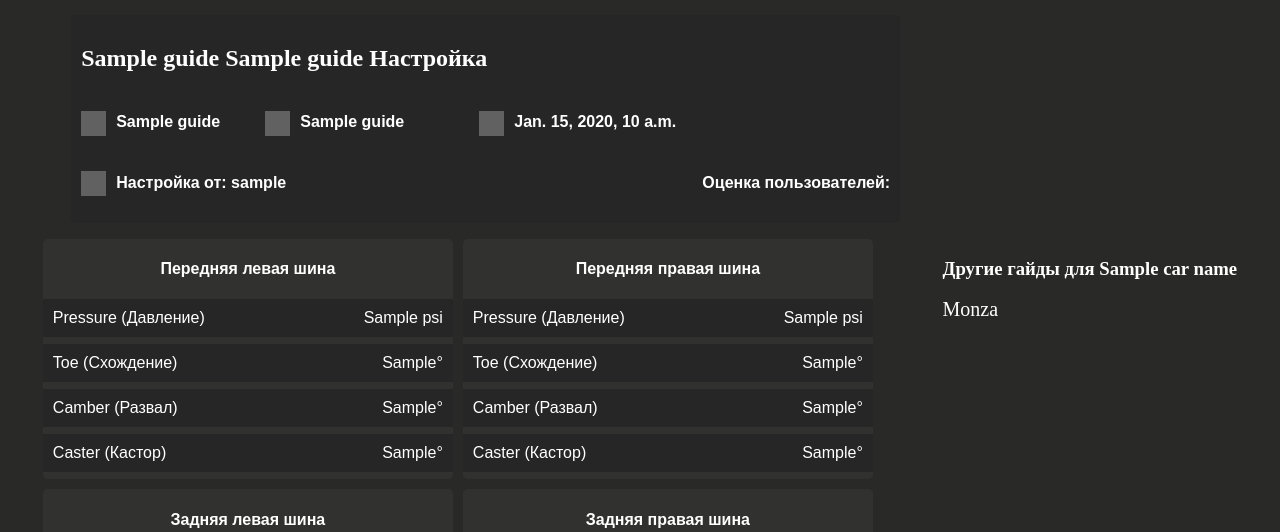
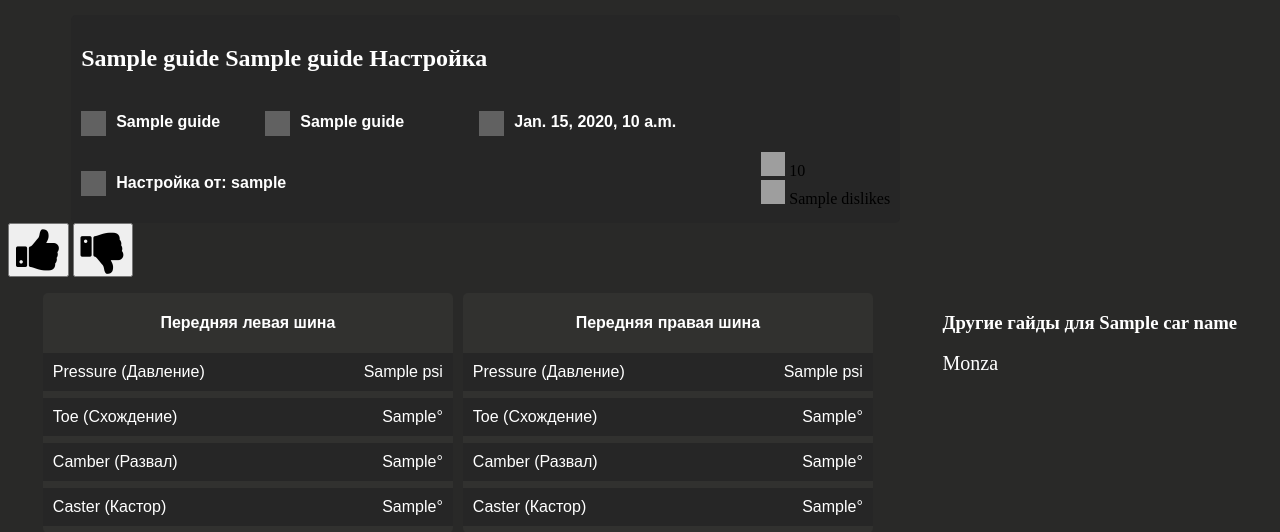
Before and after one commit to HiKKors/AccTrackGuides, a Django app: template user/templates/user/userSetup.html in a window 1280 px wide. Shown: the part 58-590 px from the top of the page. Run offline with Django 5.2, Linux system fonts and the light colour scheme; data comes from the database, SQL or seed files in the repository; tables that the repository leaves empty hold one stand-in row (values such as "Sample post"); the template is opened without the code that fills it: values that come from a table or form of the project are taken from there, most other values are stand-ins (such as "Sample title", 1, 10 or a date in 2020); grey boxes are pictures that could not be loaded.

Commit message:
добавлены кнопки оценки и количество лайков и дизов

```diff
--- a/user/templates/user/userSetup.html
+++ b/user/templates/user/userSetup.html
@@ -3,6 +3,7 @@
 {% load static %}
 
 {% block guide-info %}
+    <div class="setup-page">
         <div class="setup-info">
             <div class="main-title">
                 <h2 style="color: #fff;">{{guide.trackName}} {{guide.carName}} Настройка</h2>
@@ -44,11 +45,27 @@
                     </div>
                 </div>
                 <div class="users-rating">
-                    <div class="title"><h4>Оценка пользователей:</h4></div>
+                    <div class="likes-count">
+                        <img width="24" height="24" src="https://img.icons8.com/material-rounded/24/thumb-up.png" alt="thumb-up"/>
+                        {{guide.likes}}
+                    </div>
+                    <div class="dislikes-count">
+                        <img width="24" height="24" src="https://img.icons8.com/material-rounded/24/thumbs-down.png" alt="thumbs-down"/>
+                        {{guide.dislikes}}
+                    </div>
                 </div>
             </div>
 
         </div>
+        <div class="rate-setup">
+            <link rel="stylesheet" href="https://cdnjs.cloudflare.com/ajax/libs/font-awesome/4.7.0/css/font-awesome.min.css">
+            <form action="{% url 'user:userSetupInfo' guide.id %}" method="POST">
+                {% csrf_token %}
+                <button class="fa fa-solid fa-3x fa-green fa-thumbs-up rate-button-like" name="like"></button>
+                <button class="fa fa-solid fa-3x fa-thumbs-down rate-button-dis" name="dislike"></button>
+            </form>
+        </div>
+    </div>
 {% endblock %}
 
 {% block video %}
```
